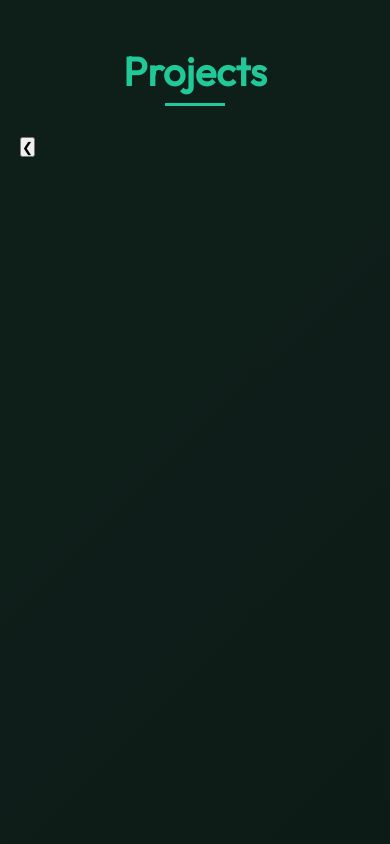
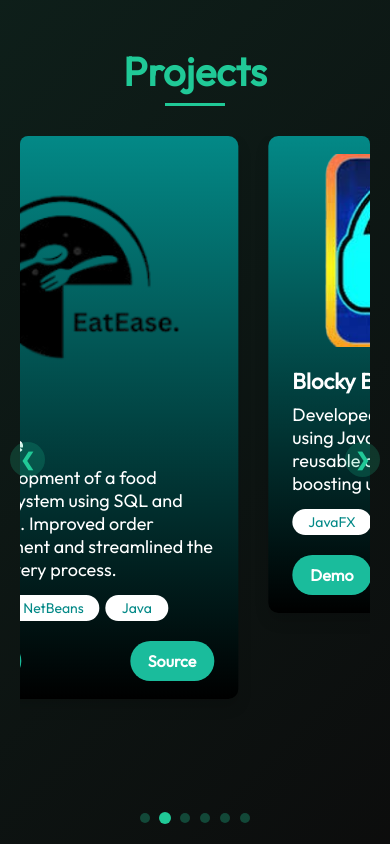
Before and after one commit to vineeth33/Myportfolio, a React (Vite) app: page / in a window 390 px wide. Shown: the part 4720-5564 px from the top of the page. Built offline with nearby package versions, Linux system fonts and the light colour scheme.

Commit message:
Update Projects.module.css

```diff
--- a/src/components/Projects/Projects.module.css
+++ b/src/components/Projects/Projects.module.css
@@ -5,7 +5,7 @@
 }
 
 .container::before {
-  content: '';
+  content: "";
   position: absolute;
   top: 0;
   left: 0;
@@ -33,7 +33,7 @@
 }
 
 .title::after {
-  content: '';
+  content: "";
   position: absolute;
   bottom: -10px;
   left: 50%;
@@ -43,16 +43,104 @@
   transform: translateX(-50%);
 }
 
-.projectsGrid {
-  display: grid;
-  grid-template-columns: repeat(auto-fill, minmax(300px, 1fr));
-  gap: 30px;
+/* Carousel Styles */
+.carouselContainer {
+  position: relative;
+  display: flex;
+  align-items: center;
+  margin-bottom: 30px;
+}
+
+.carousel {
+  width: 100%;
+  overflow: hidden;
+  position: relative;
+  border-radius: 8px;
+}
+
+.carouselTrack {
+  display: flex;
+  transition: transform 0.5s ease-in-out;
+}
+
+.carouselItem {
+  flex-shrink: 0;
+  padding: 0 15px;
+}
+
+.navButton {
+  background-color: rgba(32, 201, 151, 0.2);
+  color: #20c997;
+  border: none;
+  border-radius: 50%;
+  width: 40px;
+  height: 40px;
+  display: flex;
+  align-items: center;
   justify-content: center;
+  cursor: pointer;
+  z-index: 2;
+  transition: all 0.3s ease;
+  position: absolute;
+  font-size: 18px;
+  font-weight: bold;
+}
+
+.navButton:hover {
+  background-color: rgba(32, 201, 151, 0.4);
+  transform: scale(1.1);
+}
+
+.prevButton {
+  left: -20px;
+}
+
+.nextButton {
+  right: -20px;
+}
+
+.indicators {
+  display: flex;
+  justify-content: center;
+  gap: 10px;
+  margin-top: 20px;
+}
+
+.indicator {
+  width: 10px;
+  height: 10px;
+  border-radius: 50%;
+  background-color: rgba(32, 201, 151, 0.3);
+  border: none;
+  cursor: pointer;
+  transition: all 0.3s ease;
+}
+
+.activeIndicator {
+  background-color: #20c997;
+  transform: scale(1.2);
 }
 
 @media (max-width: 768px) {
-  .projectsGrid {
-    grid-template-columns: 1fr;
+  .carouselItem {
+    width: 100% !important;
+  }
+
+  .carouselTrack {
+    width: 100% !important;
+  }
+
+  .navButton {
+    width: 35px;
+    height: 35px;
+  }
+
+  .prevButton {
+    left: -10px;
+  }
+
+  .nextButton {
+    right: -10px;
   }
 }
 
@@ -61,20 +149,38 @@
     opacity: 0;
     transform: translateY(20px);
   }
+
   to {
     opacity: 1;
     transform: translateY(0);
   }
 }
 
-.projectsGrid > * {
+.carouselItem {
   animation: fadeInUp 0.6s ease-out forwards;
   opacity: 0;
 }
 
-.projectsGrid > *:nth-child(1) { animation-delay: 0.1s; }
-.projectsGrid > *:nth-child(2) { animation-delay: 0.2s; }
-.projectsGrid > *:nth-child(3) { animation-delay: 0.3s; }
-.projectsGrid > *:nth-child(4) { animation-delay: 0.4s; }
-.projectsGrid > *:nth-child(5) { animation-delay: 0.5s; }
-.projectsGrid > *:nth-child(6) { animation-delay: 0.6s; }
+.carouselItem:nth-child(1) {
+  animation-delay: 0.1s;
+}
+
+.carouselItem:nth-child(2) {
+  animation-delay: 0.2s;
+}
+
+.carouselItem:nth-child(3) {
+  animation-delay: 0.3s;
+}
+
+.carouselItem:nth-child(4) {
+  animation-delay: 0.4s;
+}
+
+.carouselItem:nth-child(5) {
+  animation-delay: 0.5s;
+}
+
+.carouselItem:nth-child(6) {
+  animation-delay: 0.6s;
+}
```
